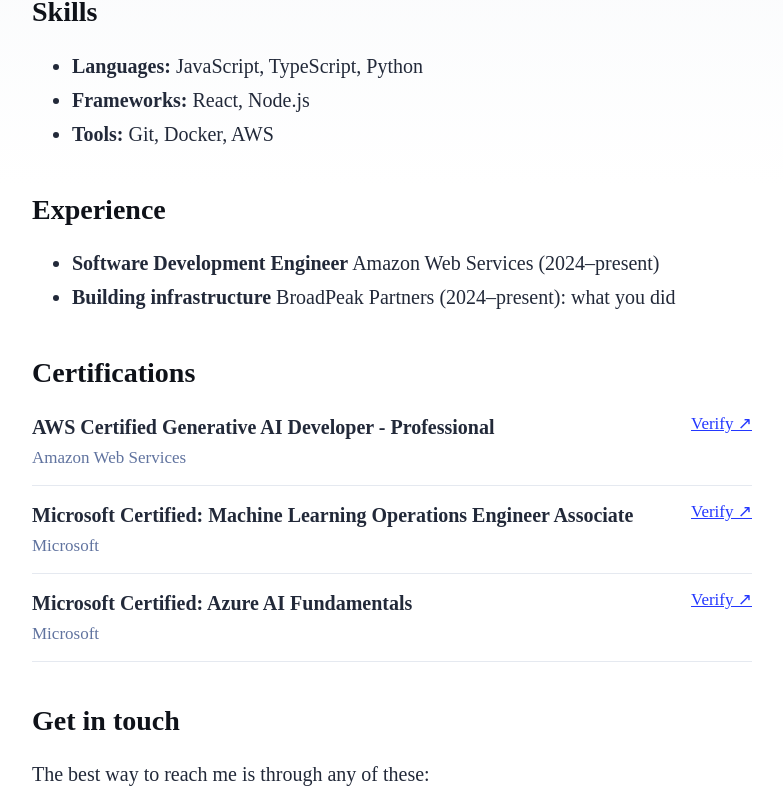
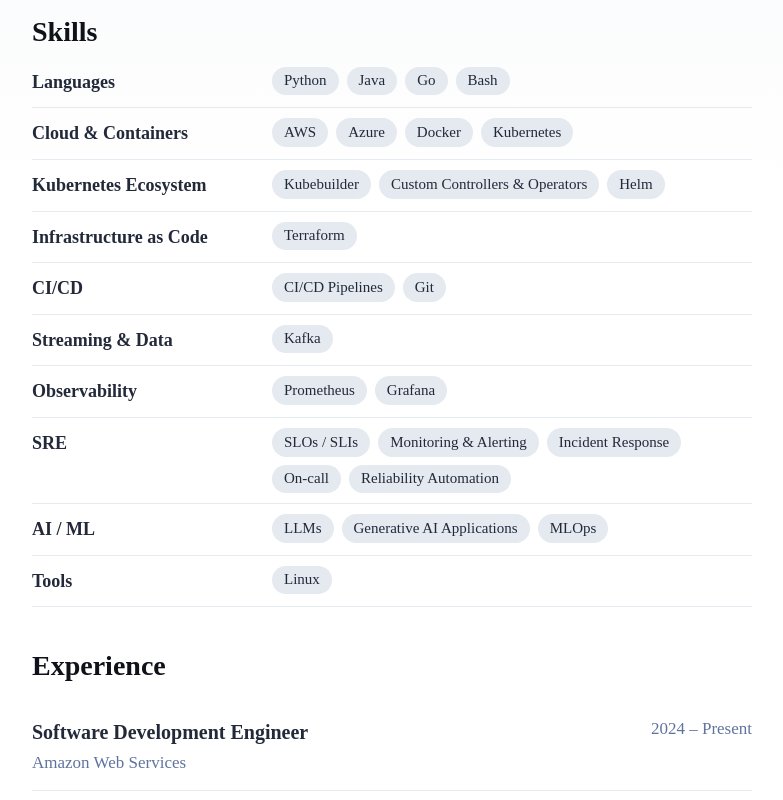
Before and after one commit to RaviTejaNalluri/portfolio, an Astro site: page /about in a window 1280 px wide. Shown: the part 414-1214 px from the top of the page, without its empty margins (248-1031 px from the left). Built offline with nearby package versions, Linux system fonts and the light colour scheme; Astro itself is replaced by a stand-in of ours.

Commit message:
Further cleaned up the about me section

```diff
--- a/src/consts.ts
+++ b/src/consts.ts
@@ -5,7 +5,7 @@ export const SITE_DESCRIPTION = 'Portfolio and blog of Raviteja: projects, notes
 
 export const AUTHOR = {
 	name: 'Ravi Teja',
-	role: 'Software Developer', // TODO: your role / headline
+	role: 'Software Development Engineer',
 	location: '', // e.g. 'Hyderabad, India'
 	email: '', // e.g. 'you@example.com' (leave empty to hide)
 };
--- a/src/pages/about.astro
+++ b/src/pages/about.astro
@@ -5,6 +5,39 @@ import Header from '../components/Header.astro';
 import CertificationList from '../components/CertificationList.astro';
 import SocialLinks from '../components/SocialLinks.astro';
 import { AUTHOR, SITE_TITLE } from '../consts';
+
+// Edit your skills here. Add or remove groups and items freely.
+const skills = [
+	{ group: 'Languages', items: ['Python', 'Java', 'Go', 'Bash'] },
+	{ group: 'Cloud & Containers', items: ['AWS', 'Azure', 'Docker', 'Kubernetes'] },
+	{ group: 'Kubernetes Ecosystem', items: ['Kubebuilder', 'Custom Controllers & Operators', 'Helm'] },
+	{ group: 'Infrastructure as Code', items: ['Terraform'] },
+	{ group: 'CI/CD', items: ['CI/CD Pipelines', 'Git'] },
+	{ group: 'Streaming & Data', items: ['Kafka'] },
+	{ group: 'Observability', items: ['Prometheus', 'Grafana'] },
+	{
+		group: 'SRE',
+		items: ['SLOs / SLIs', 'Monitoring & Alerting', 'Incident Response', 'On-call', 'Reliability Automation'],
+	},
+	{ group: 'AI / ML', items: ['LLMs', 'Generative AI Applications', 'MLOps'] },
+	{ group: 'Tools', items: ['Linux'] },
+];
+
+// Edit your experience here, newest first.
+const experience = [
+	{
+		role: 'Software Development Engineer',
+		company: 'Amazon Web Services',
+		dates: '2024 – Present',
+		summary: '', // optional one-line description
+	},
+	{
+		role: 'Infrastructure', // TODO: your job title
+		company: 'BroadPeak Partners',
+		dates: '2024 – Present',
+		summary: 'Building infrastructure.', // TODO: what you did
+	},
+];
 ---
 
 <!doctype html>
@@ -16,22 +49,51 @@ import { AUTHOR, SITE_TITLE } from '../consts';
 		<Header />
 		<main>
 			<h1>About me</h1>
-			<!-- TODO: Replace with your own story -->
 			<p>
-				I'm {AUTHOR.name}, a {AUTHOR.role.toLowerCase()}. I have experience building large-scale backedn systems, distributed infrastructure,
-				production automation, data platforms. I work extensively with building Cloud Infra, LLMs and GenAI based applications, Databases, Docker, Kuberenetes
-							</p>
+				I'm {AUTHOR.name}, a {AUTHOR.role.toLowerCase()}. I build large-scale backend systems,
+				distributed infrastructure, production automation, and data platforms.
+			</p>
+			<p>
+				I work extensively on cloud infrastructure, LLM and generative AI applications, databases,
+				and containerized workloads with Docker and Kubernetes.
+			</p>
+
 			<h2>Skills</h2>
-			<ul>
-				<li><strong>Languages:</strong> JavaScript, TypeScript, Python</li>
-				<li><strong>Frameworks:</strong> React, Node.js</li>
-				<li><strong>Tools:</strong> Git, Docker, AWS</li>
+			<dl class="skills">
+				{
+					skills.map((s) => (
+						<div class="skill-group">
+							<dt>{s.group}</dt>
+							<dd>
+								<ul class="tags">
+									{s.items.map((item) => (
+										<li>{item}</li>
+									))}
+								</ul>
+							</dd>
+						</div>
+					))
+				}
+			</dl>
+
+			<h2>Experience</h2>
+			<ul class="experience">
+				{
+					experience.map((job) => (
+						<li>
+							<div class="job-head">
+								<div>
+									<strong>{job.role}</strong>
+									<span class="company">{job.company}</span>
+								</div>
+								<span class="dates">{job.dates}</span>
+							</div>
+							{job.summary && <p>{job.summary}</p>}
+						</li>
+					))
+				}
 			</ul>
-			<h2>Experience</h2>
-			<ul>
-				<li><strong>Software Development Engineer</strong> Amazon Web Services (2024–present)</li>
-				<li><strong>Building infrastructure</strong> BroadPeak Partners (2024–present): what you did</li>
-			</ul>
+
 			<h2>Certifications</h2>
 			<CertificationList />
 			<h2>Get in touch</h2>
@@ -47,4 +109,67 @@ import { AUTHOR, SITE_TITLE } from '../consts';
 		font-size: 1.4em;
 		margin-top: 1.5em;
 	}
+	.skills {
+		margin: 0;
+	}
+	.skill-group {
+		display: grid;
+		grid-template-columns: 11em 1fr;
+		gap: 0.5em 1em;
+		padding: 0.5em 0;
+		border-bottom: 1px solid rgb(var(--gray-light));
+	}
+	dt {
+		font-weight: bold;
+		font-size: 0.9em;
+	}
+	dd {
+		margin: 0;
+	}
+	.tags {
+		display: flex;
+		flex-wrap: wrap;
+		gap: 0.4em;
+		list-style: none;
+		padding: 0;
+		margin: 0;
+	}
+	.tags li {
+		font-size: 0.75em;
+		background: rgb(var(--gray-light));
+		border-radius: 999px;
+		padding: 0.1em 0.8em;
+	}
+	.experience {
+		list-style: none;
+		padding: 0;
+	}
+	.experience li {
+		padding: 0.6em 0;
+		border-bottom: 1px solid rgb(var(--gray-light));
+	}
+	.job-head {
+		display: flex;
+		justify-content: space-between;
+		gap: 1em;
+		flex-wrap: wrap;
+	}
+	.company {
+		display: block;
+		color: rgb(var(--gray));
+		font-size: 0.85em;
+	}
+	.dates {
+		color: rgb(var(--gray));
+		font-size: 0.85em;
+	}
+	.experience p {
+		margin: 0.3em 0 0;
+		font-size: 0.9em;
+	}
+	@media (max-width: 720px) {
+		.skill-group {
+			grid-template-columns: 1fr;
+		}
+	}
 </style>
```
